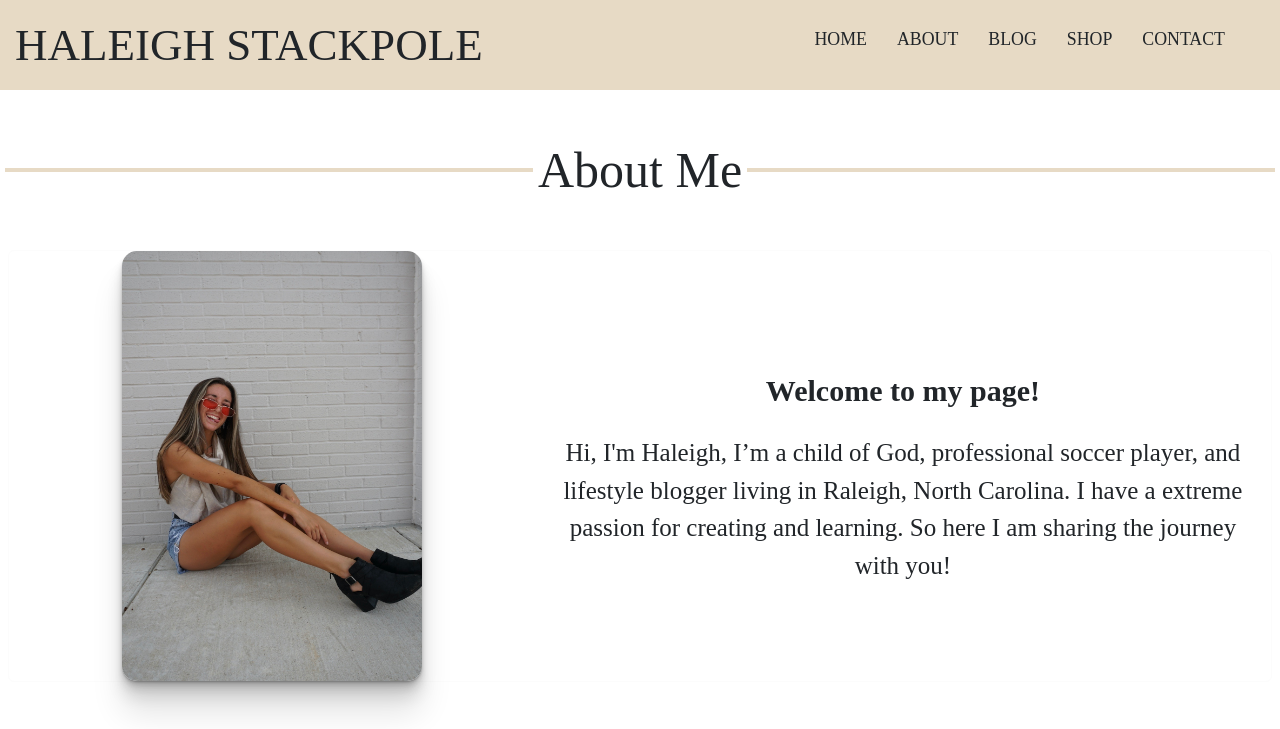
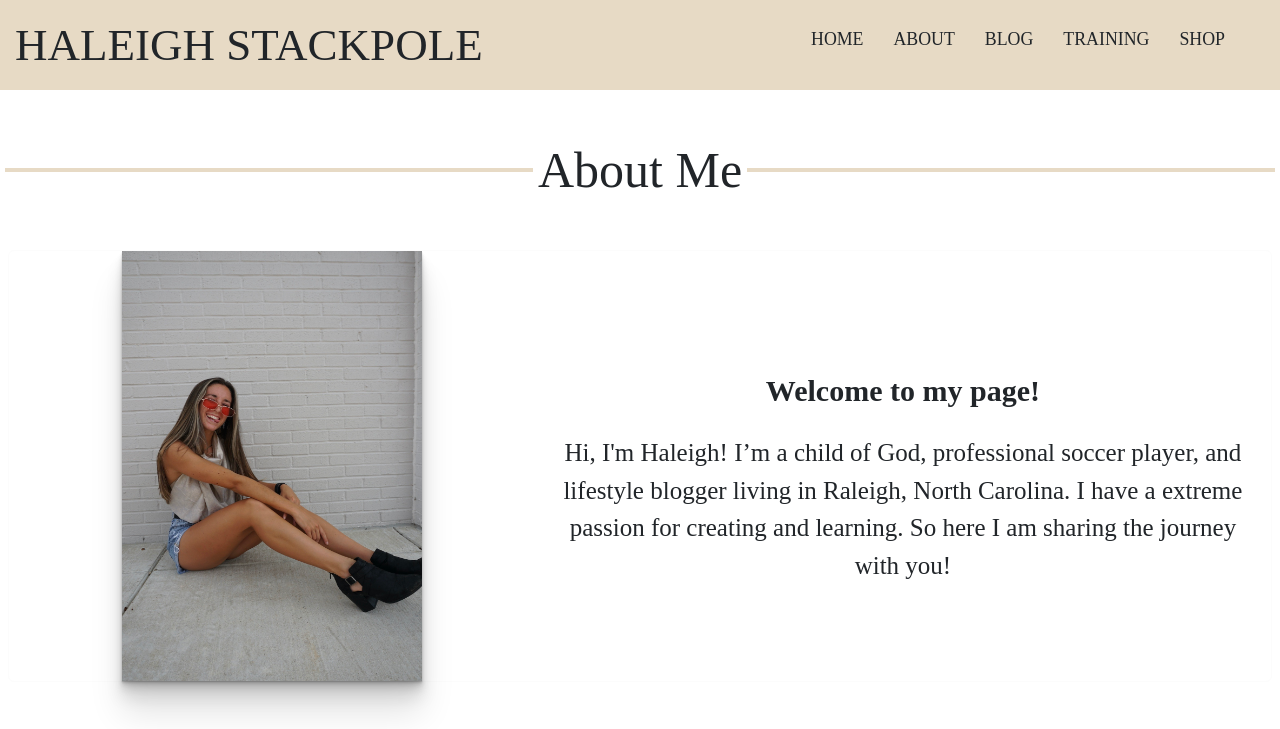
Before and after one commit to Justinstone2001/haleigh-stackpole, a website: page index.html in a window 1280 px wide. Both pictures are taken after a click on the link "ABOUT". Shown: the top 729 px of the page. Drawn offline with nearby package versions, Linux system fonts and the light colour scheme; a script that the page names is missing.

Commit message:
changes for haliegh

```diff
--- a/index.html
+++ b/index.html
@@ -19,16 +19,13 @@
                     <li><a id="homeBtn">Home</a></li>
                     <li><a id="aboutBtn">About</a></li>
                     <li><a id="blogBtn">Blog</a></li>
+                    <li><a id="contactBtn">Training</a></li>
                     <li><a id="shopBtn">Shop</a></li>
-                    <li><a id="contactBtn">Contact</a></li>
             </ul>
         </header>
     </section>
 
     <section id="home">
-        <h1 class="aboutTxt">
-            Home
-        </h1>
         <div class="picContainer">
             <a href="https://www.instagram.com/p/CfeQQ7nrlOr/">
                 <img class="instapic"  src="./images/instapic1.png" alt="instaPic1">
@@ -61,7 +58,7 @@
               <div id="aboutBody" class="col-md-7">
                 <div class="card-body" id="cardDiv">
                   <h5 id="cardTitle" class="card-title">Welcome to my page!</h5>
-                  <p id="cardTxt" class="card-text">Hi, I'm Haleigh, I’m a child of God, professional soccer player, and lifestyle blogger living in Raleigh, North Carolina. I have a extreme passion for creating and learning. So here I am sharing the journey with you!</p>
+                  <p id="cardTxt" class="card-text">Hi, I'm Haleigh! I’m a child of God, professional soccer player, and lifestyle blogger living in Raleigh, North Carolina. I have a extreme passion for creating and learning. So here I am sharing the journey with you!</p>
                 </div>
               </div>
             </div>
--- a/styles/style.css
+++ b/styles/style.css
@@ -114,7 +114,6 @@ a {
   .aboutPic {
     height: 430px;
     width: 300px;
-    border-radius: 15px;
     box-shadow:
     0 1px 1px rgba(0,0,0,0.11),
     0 2px 2px rgba(0,0,0,0.11),
```
